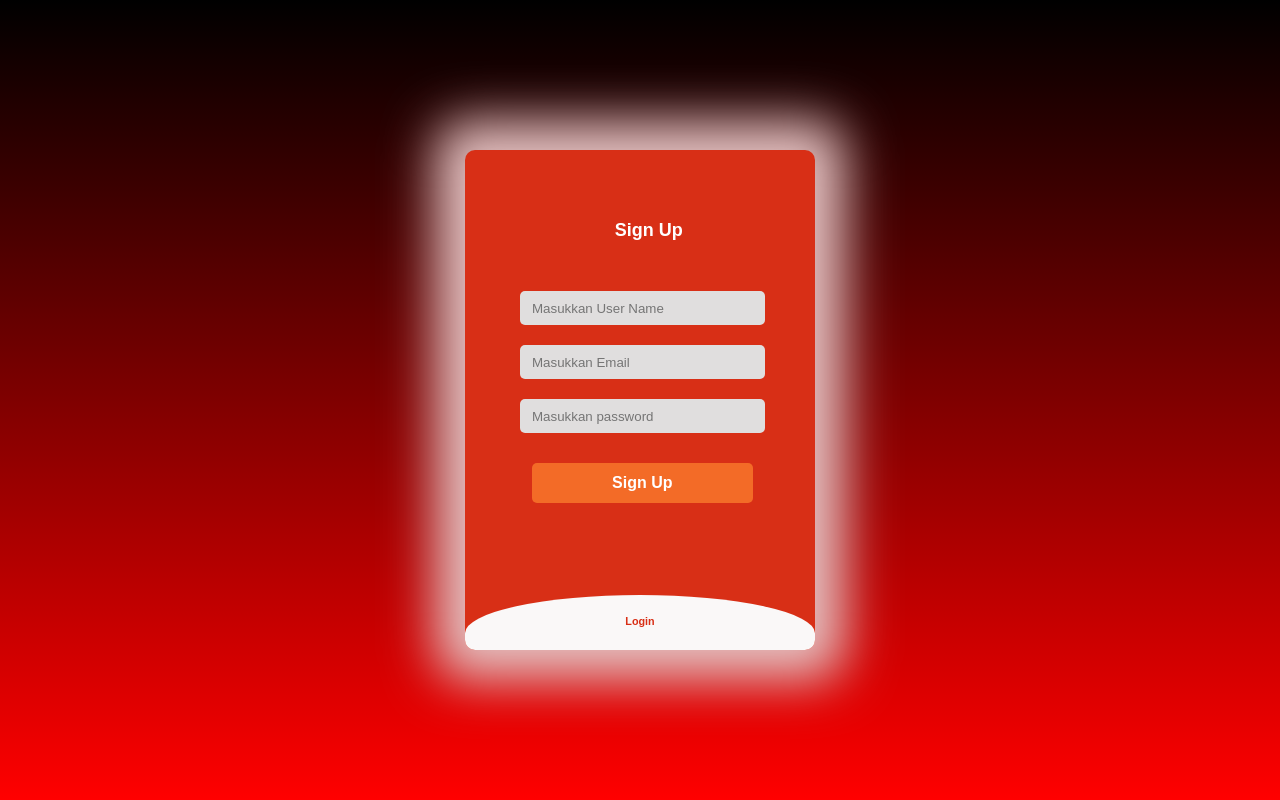
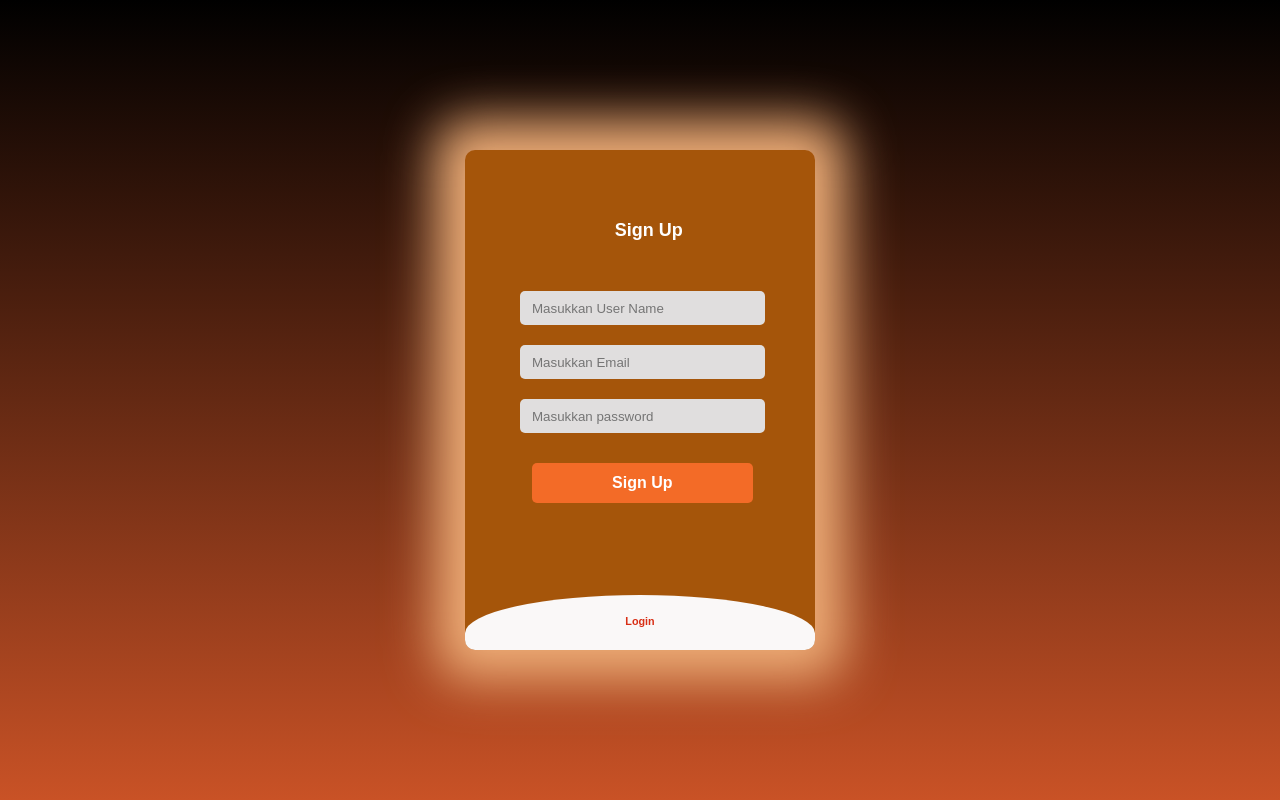
Before and after one commit to AcHaDSW/Tugas-akhir, a plain HTML site: page halamanlogin.html in a window 1280 px wide. Drawn offline with Linux system fonts and the light colour scheme; no server answers.

Commit message:
mengganti css halaman login

```diff
--- a/halamanlogin.html
+++ b/halamanlogin.html
@@ -15,17 +15,17 @@
             justify-content: center;
             align-items: center;
             min-height: 100vh;
-            background: linear-gradient(to bottom, #000000, rgb(255, 0, 0));
+            background: linear-gradient(to bottom, #000000, #c95226);
+
         }
 
         .container {
             width: 350px;
             height: 500px;
-            background: red;
             overflow: hidden;
-            background: #D82F16;
+            background:  #a5550a;
             border-radius: 10px;
-            box-shadow: 0px 0px 50px 30px #e4c0c0;
+            box-shadow: 0px 0px 50px 30px #eead77;
         }
 
         #cek {
```
